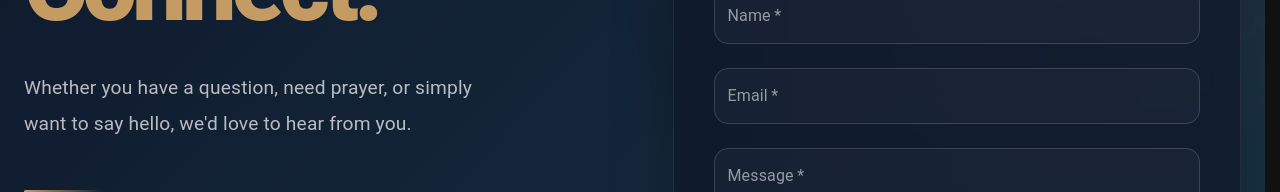
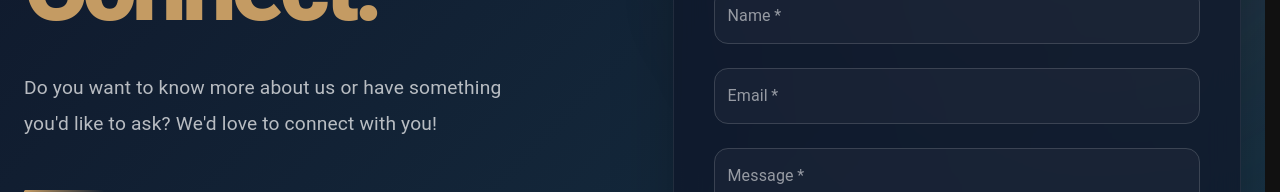
Before and after one commit to JayRostorfer/Salt-LightChurch, a Next.js app: page /contact in a window 1280 px wide. Shown: the part 308-500 px from the top of the page. Built offline with nearby package versions, Linux system fonts and the light colour scheme.

Commit message:
Update contact page message for clarity

```diff
--- a/src/app/contact/page.js
+++ b/src/app/contact/page.js
@@ -228,9 +228,7 @@ export default function ContactHero() {
                   maxWidth: 480,
                 }}
               >
-                Whether you have a question, need prayer,
-                or simply want to say hello, we'd love
-                to hear from you.
+                Do you want to know more about us or have something you'd like to ask? We'd love to connect with you!
               </Typography>
 
               {/* DECORATIVE LINE */}
```
